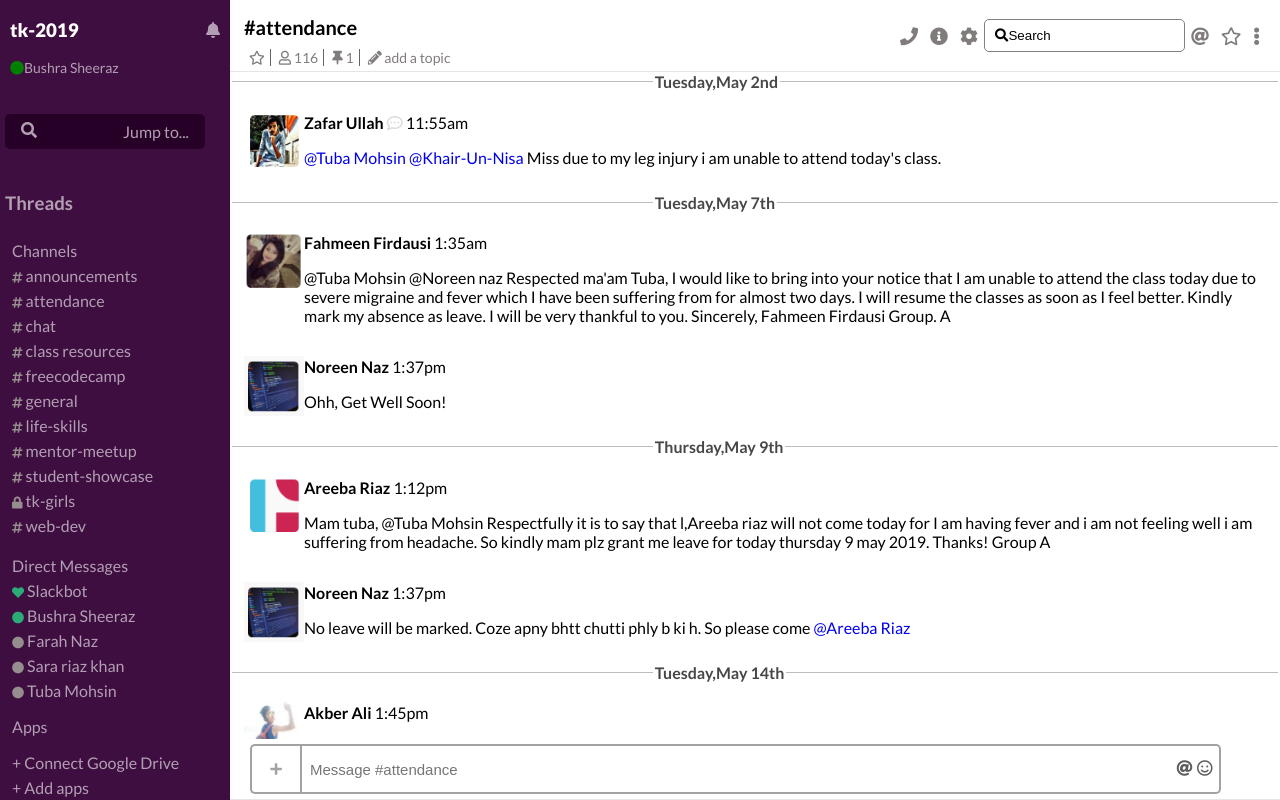
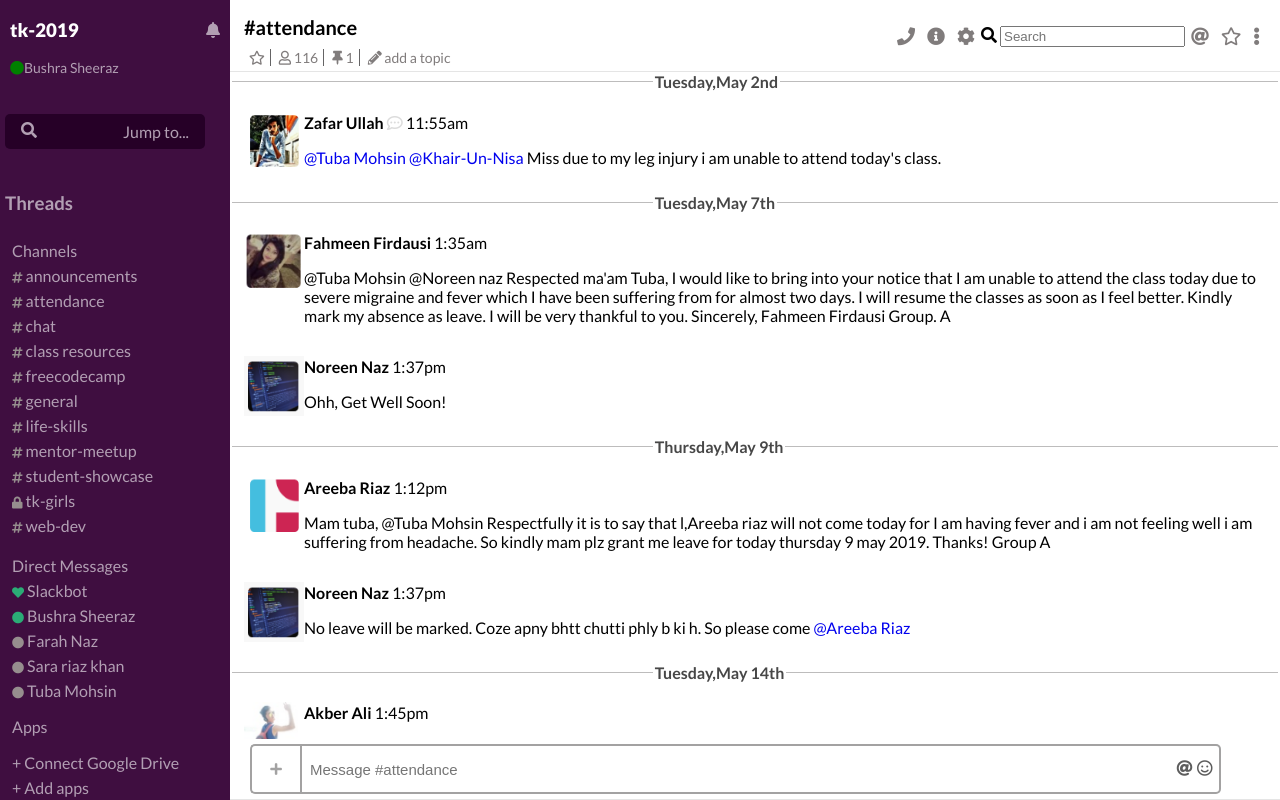
Before and after one commit to BushraSheeraz/Task-may-23, a plain HTML site: page index.html in a window 1280 px wide. Drawn offline with Linux system fonts and the light colour scheme.

Commit message:
Added input

```diff
--- a/index.html
+++ b/index.html
@@ -96,7 +96,10 @@
                     <span><i class="fas fa-phone"></i></span>
                     <span><i class="fas fa-info-circle"></i></span>
                     <span><i class="fas fa-cog"></i></span>
-                    <button><i class="fas fa-search"></i>Search</button>
+                    <div class="input-icons">
+                        <i class="fas fa-search icon"></i>
+                        <input class="input-field" type="text" placeholder="Search">
+                    </div>
                     <span><i class="fas fa-at"></i></span>
                     <span><i class="far fa-star"></i></span>
                     <span><i class="fas fa-ellipsis-v"></i></span>
```
